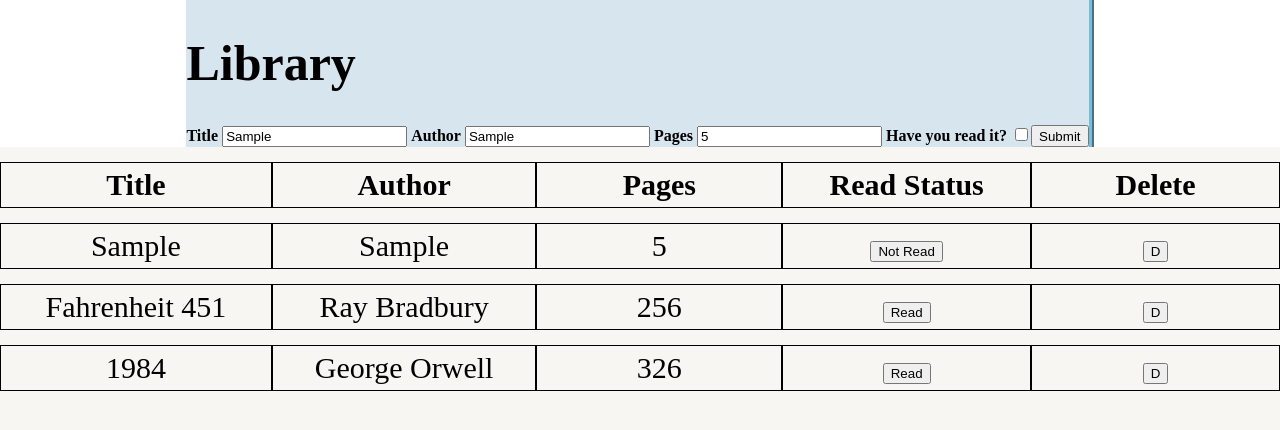
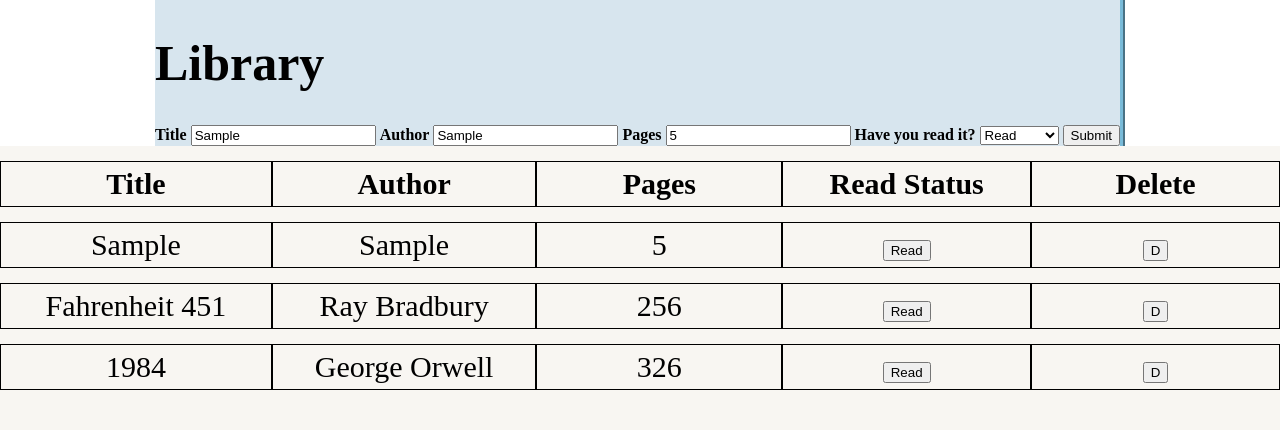
Before and after one commit to raynertjx/library, a plain HTML site: page index.html in a window 1280 px wide. Both pictures are taken after typing "Sample", "Sample", "5" into the empty fields and a click on the button "Submit". Drawn offline with nearby package versions, Linux system fonts and the light colour scheme.

Commit message:
Changed read status selector to drop down menu

```diff
--- a/index.html
+++ b/index.html
@@ -21,10 +21,13 @@
             <input type="text" id="bookauthor" placeholder="Enter Author" name="author" required>
             <label for="pages"><b>Pages</b></label>
             <input type="number" id="bookpages" placeholder="Enter Pages" name="pages" required>
-            <label for="checkbox"><b>Have you read it?</b></label>
-            <input type="checkbox" name="checkbox" id="checkbox">
+            <label for="readstatusmenu"><b>Have you read it?</b></label>
+            <select name="readstatusmenu" id="readstatusmenu">
+              <option value="Read">Read</option>
+              <option value="Not Read">Not Read</option>
+            </select>
+            <button type="button" id="submitbutton">Submit</button>
           </form>
-          <button type="submit" id="submitbutton">Submit</button>
       </div>
     </div>
     <div class="rightcontainer">
--- a/library.js
+++ b/library.js
@@ -3,7 +3,7 @@ const myForm = document.getElementById("myForm");
 const bookTitle = document.getElementById("booktitle");
 const bookAuthor = document.getElementById("bookauthor");
 const bookPages = document.getElementById("bookpages");
-const checkBox = document.getElementById("checkbox");
+const readStatusMenu = document.getElementById("readstatusmenu");
 const table = document.getElementById("table");
 const tableBody = document.getElementById("book-table-body");
 
@@ -55,13 +55,7 @@ function findBook(libraryArray, name) {
 }
 
 function addBookToLibrary() {
-  if (checkBox.checked == true) {
-    checkBox.value = "Read"
-  }
-  else {
-    checkBox.value = "Not Read"
-  }
-  myLibrary.push(new Book(bookTitle.value, bookAuthor.value, bookPages.value, checkBox.value));
+  myLibrary.push(new Book(bookTitle.value, bookAuthor.value, bookPages.value, readStatusMenu.value));
 }
 
 
```
